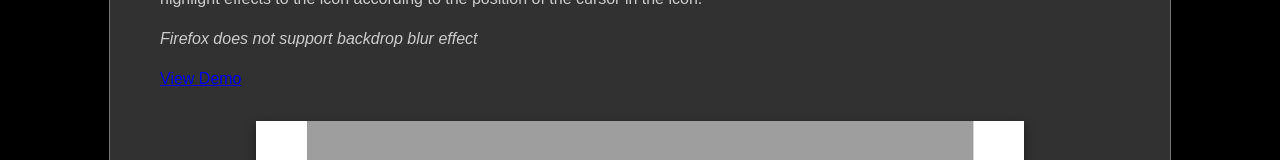
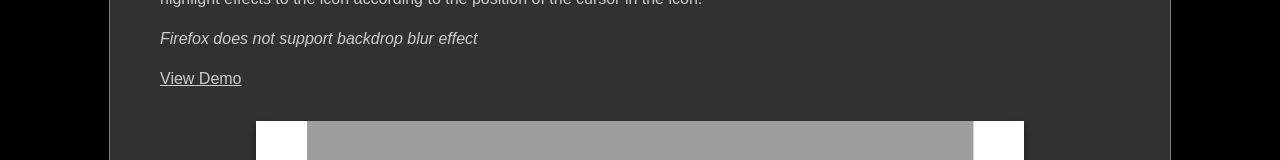
Before and after one commit to Microwave-WYB/css-experiment, a plain HTML site: page index.html in a window 1280 px wide. Shown: the part 379-539 px from the top of the page. Drawn offline with nearby package versions, Linux system fonts and the light colour scheme.

Commit message:
Update index.html

```diff
--- a/index.html
+++ b/index.html
@@ -33,7 +33,7 @@
         box-shadow: 0 4px 10px rgba(0, 0, 0, 0.4);
       }
 
-      a:visited {
+      a, a:visited {
         color: rgb(204, 204, 204);
       }
 
```
